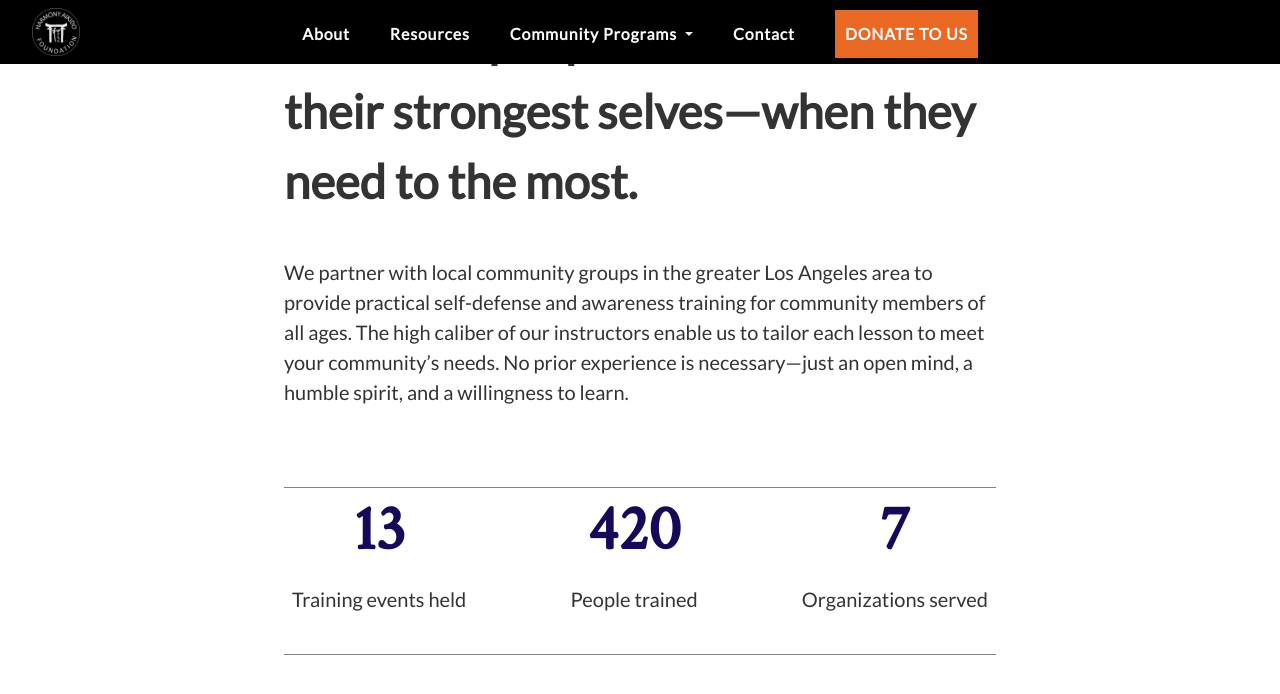
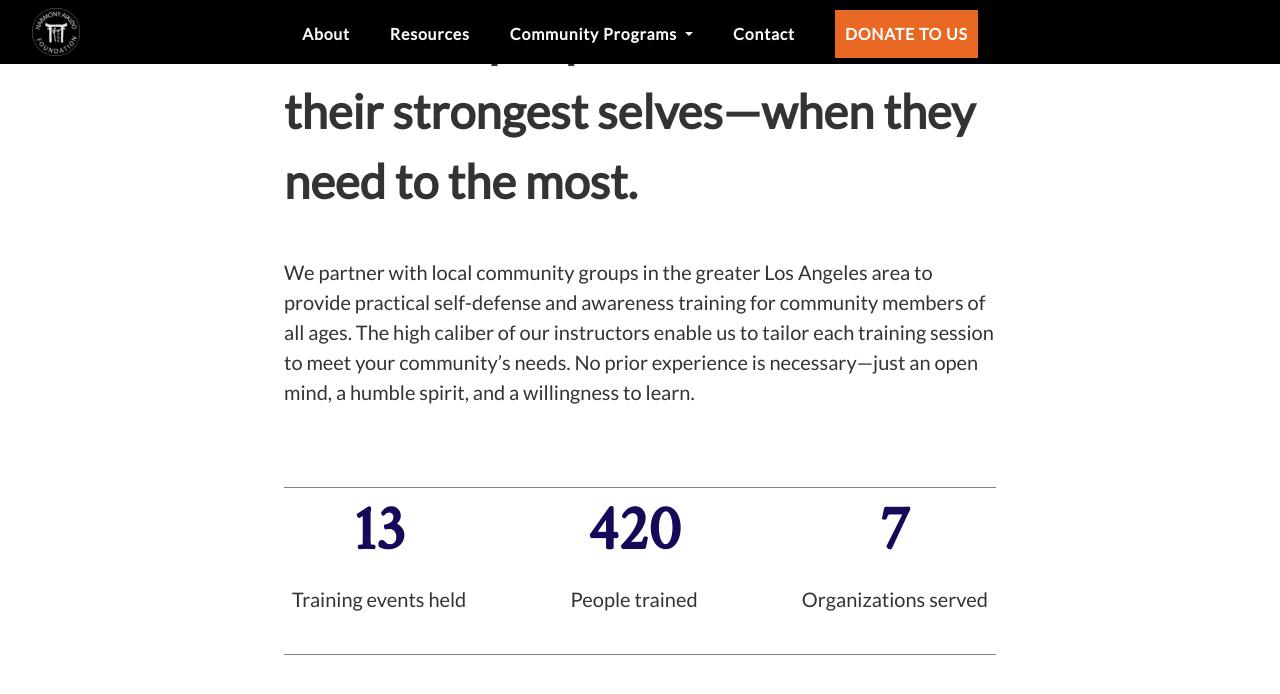
Before and after one commit to hafusaorg/hafusaorg.github.io, a Jekyll site: the page built from about.md, in a window 1280 px wide and 900 px high, scrolled down 949 px, cut to the strip 0-731 px from the top of the window. Shown: the top 694 px of the strip. Built offline with Jekyll 4.4.1, drawn with Linux system fonts in a browser that asks for light colours; comment, search, counter and statistics services are not loaded.

Commit message:
Updated About

```diff
--- a/about.md
+++ b/about.md
@@ -45,7 +45,7 @@
 
 # We teach people to transform into their strongest selves—when they need to the most.
 
-We partner with local community groups in the greater Los Angeles area to provide practical self-defense and awareness training for community members of all ages. The high caliber of our instructors enable us to tailor each lesson to meet your community's needs. No prior experience is necessary—just an open mind, a humble spirit, and a willingness to learn.
+We partner with local community groups in the greater Los Angeles area to provide practical self-defense and awareness training for community members of all ages. The high caliber of our instructors enable us to tailor each training session to meet your community's needs. No prior experience is necessary—just an open mind, a humble spirit, and a willingness to learn.
 
 <section class="numbers">
 
```
